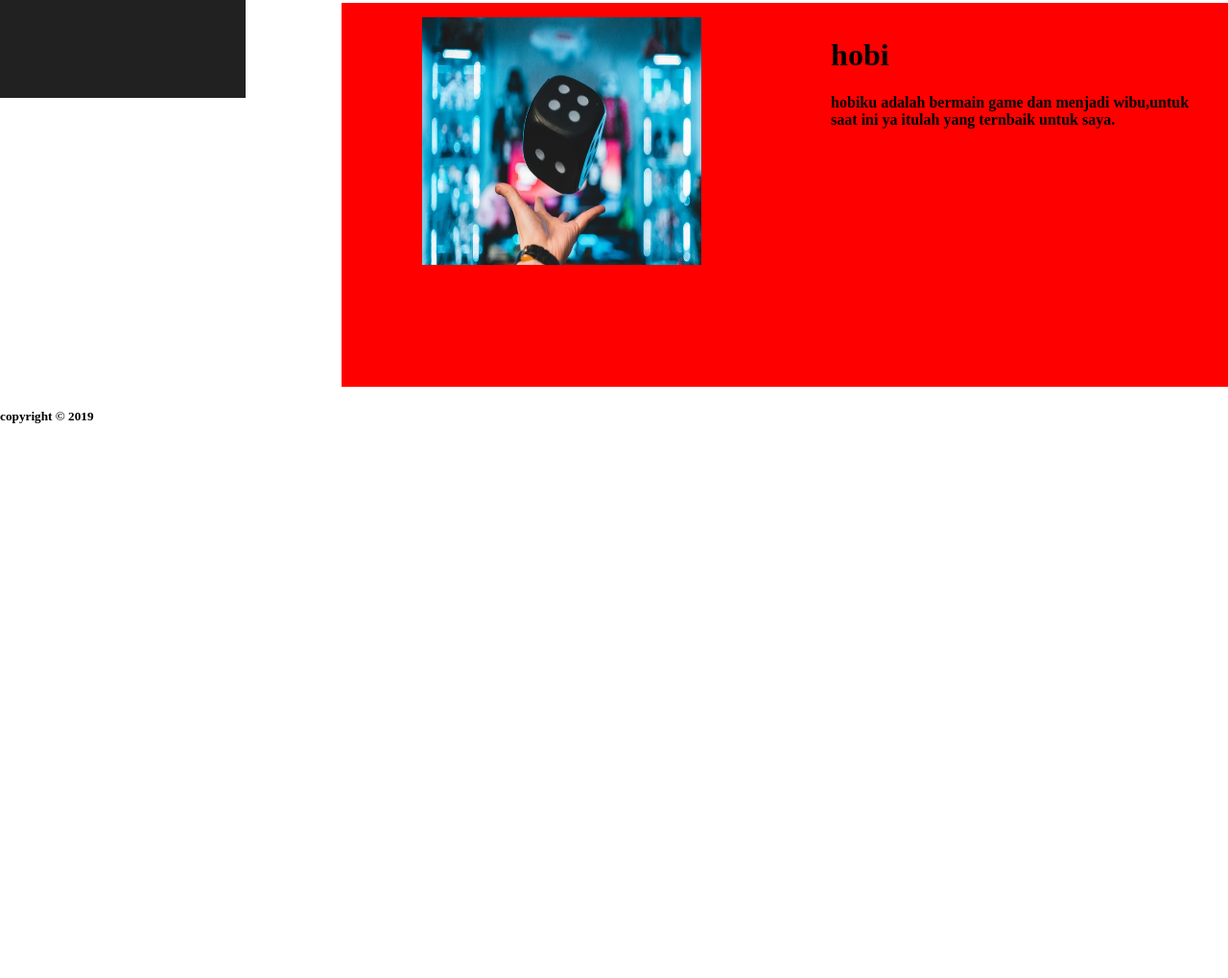
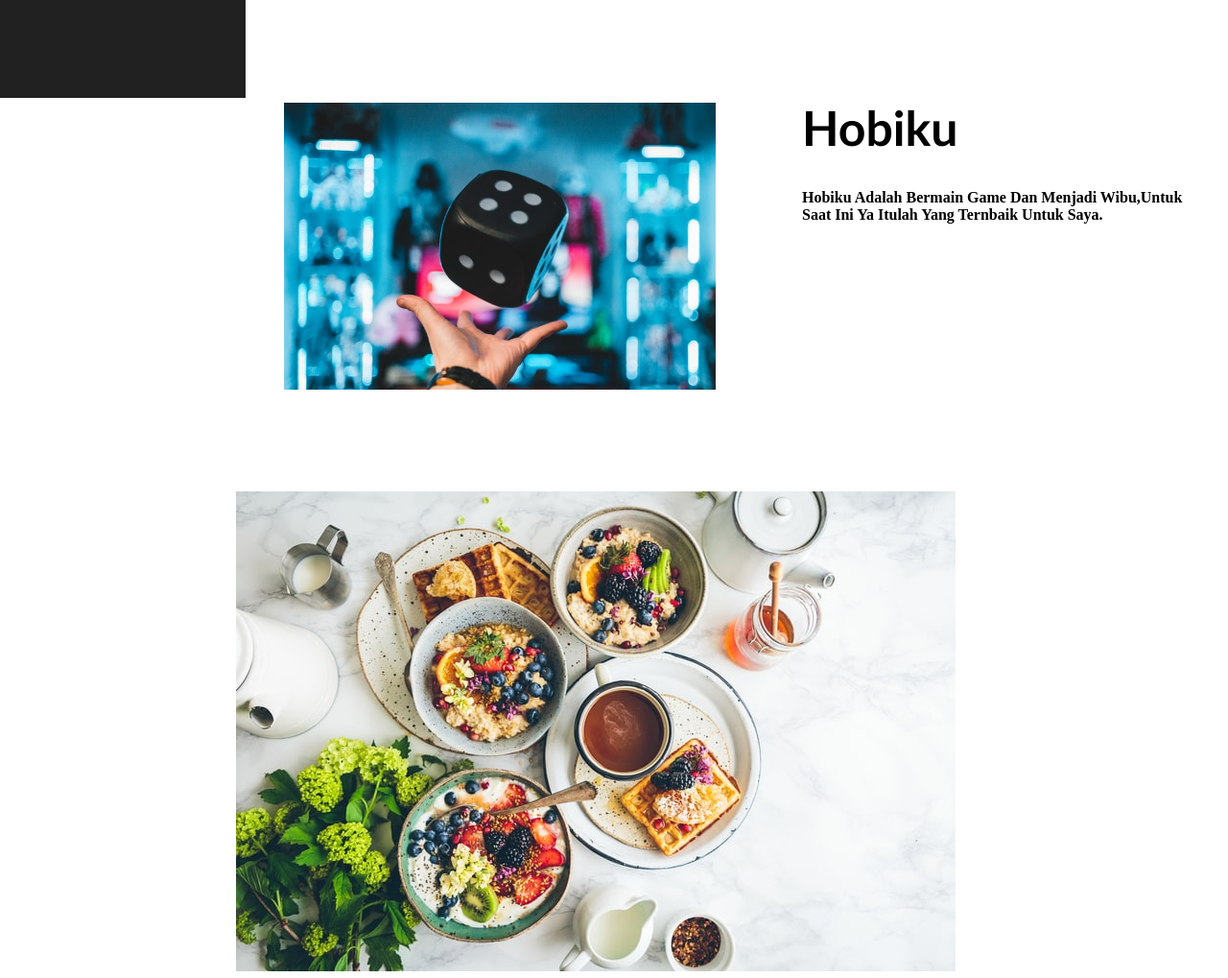
Before and after one commit to rifkyhilman/rifkyhillman26.github.io, a website: page index.html in a window 1280 px wide. Shown: the part 698-1717 px from the top of the page at 96% size. Before the commit the page ends 1162 px from the top, so only its background shows below. Drawn offline with Linux system fonts and the light colour scheme; a web font is replaced by a local one.

Commit message:
edit home

```diff
--- a/index.html
+++ b/index.html
@@ -70,11 +70,16 @@
           <img src="./img/Game.jpg" />
         </div>
         <div class="tulisan1">
-          <h1> hobi </h1>
+          <h1> Hobiku </h1>
           <h4>
             hobiku adalah bermain game dan menjadi wibu,untuk saat ini ya itulah yang ternbaik untuk saya.
           </h4>
         </div>
+      </div>
+    </div>
+    <div class="makanan">
+      <div class="image2">
+        <img src="./img/food.jpg" />
       </div>
     </div>
   </div>
--- a/src/css/style.css
+++ b/src/css/style.css
@@ -118,6 +118,7 @@
     font-size: 18px;
     color: #616161 ;
     font-family: serif;
+    text-transform: capitalize;
   }
 
   .image {
@@ -164,27 +165,38 @@
     height: 75vh;
   }
 
+  .hobi {
+    margin-top: 20%;
+    margin-bottom: 10%;
+  }
+
   .card1 {
     display: flex;
     justify-content: center;
-    width: 800px;
+    align-items: center;
     margin: 0 auto;
-    padding: 15px 15px;
-  }
-
-  .hobi {
-    height: 50vh;
-    margin-left: 110px;
-    width: 95%;
-    background-color: red;
-    margin-top: 100px;
-  }
-
-  .hobi img {
-    height: 130%;
-    width: 70%;
   }
 
   .tulisan1 {
-    margin-left: 10px;
+    margin-left: 90px;
+    height: 250px;
   }
+
+  .tulisan1 h1 {
+    font-size: 50px;
+    margin-top: -30px;
+    font-family: 'Gill Sans', 'Gill Sans MT', Calibri, 'Trebuchet MS', sans-serif;
+  }
+
+  .tulisan1 h4 {
+    text-transform: capitalize;
+  }
+
+  .image1 {
+    margin-left: 50px;
+  }
+
+  .image1 img{
+    height: 100%;
+    width: 100%;
+  }
```
Also changed, not shown: src/pages/bukutamu/index.html (+7 -2 lines), img/food.jpg (added).
